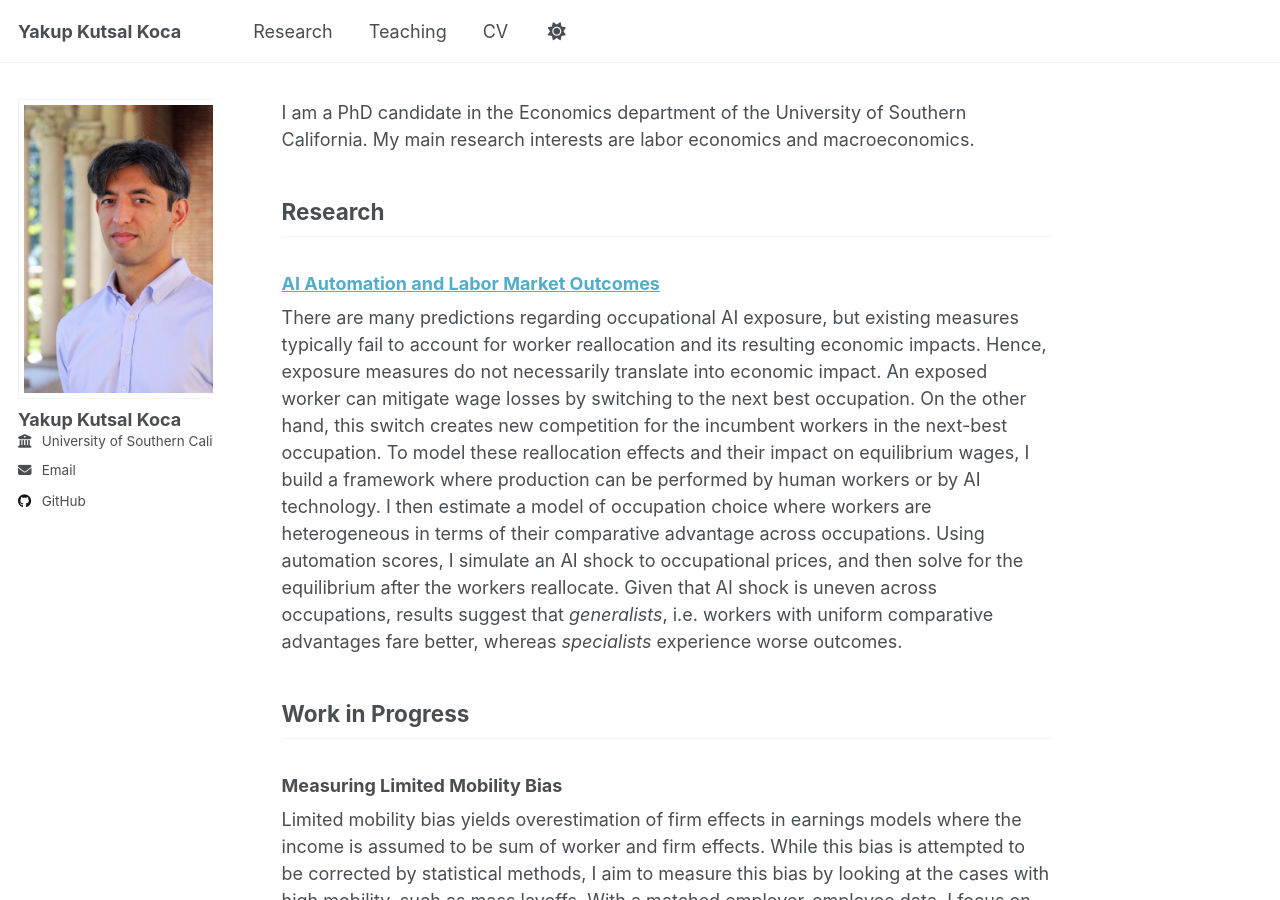
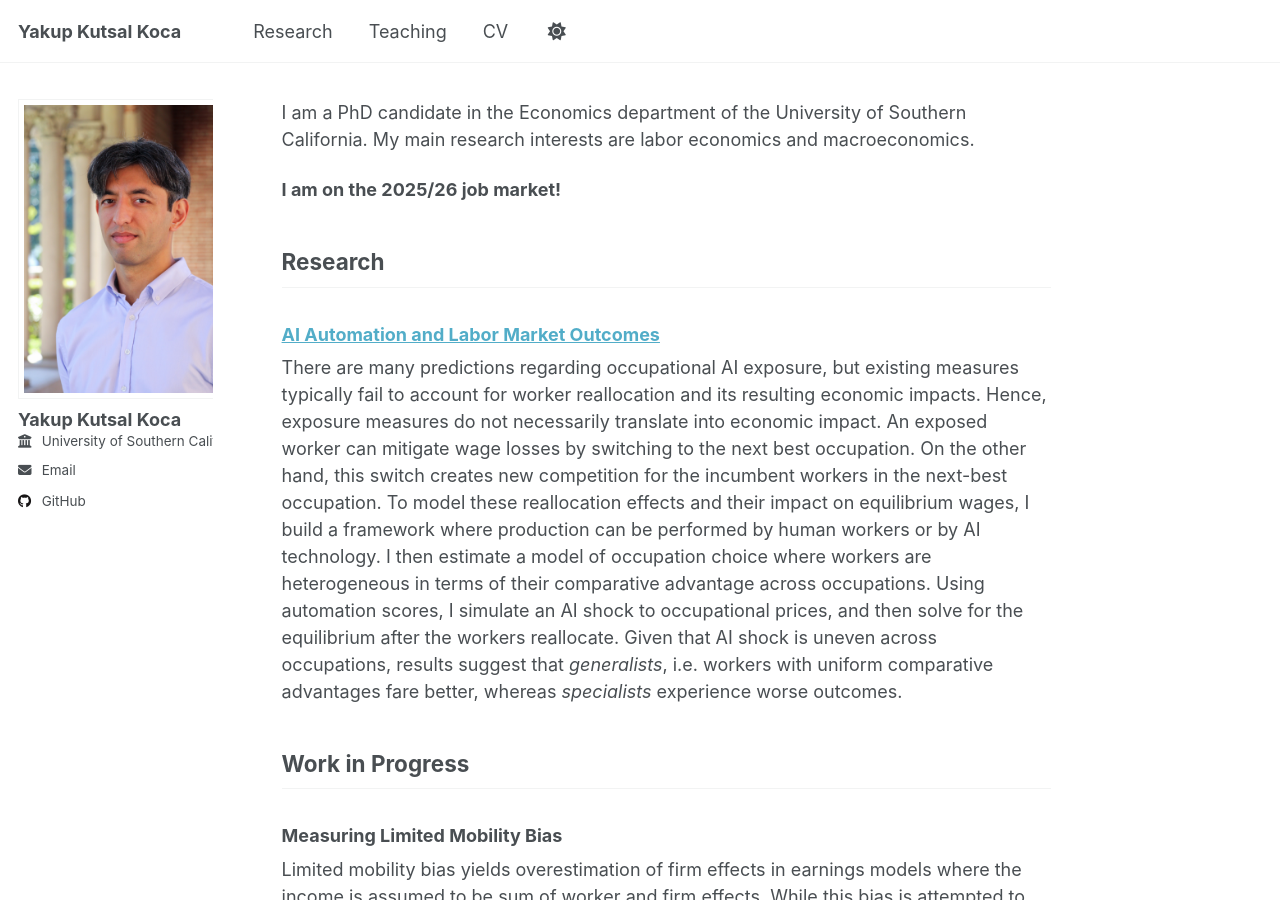
Before and after one commit to ykkoca/ykkoca.github.io, a Jekyll site: the page built from _pages/about.md, in a window 1280 px wide and 900 px high. Built offline with Jekyll 4.4.1, drawn with Linux system fonts in a browser that asks for light colours; a script that is not in the unit is left out.

Commit message:
update jmp

```diff
--- a/_pages/about.md
+++ b/_pages/about.md
@@ -7,6 +7,8 @@ redirect_from:
 ---
 
 I am a PhD candidate in the Economics department of the University of Southern California. My main research interests are labor economics and macroeconomics.
+
+**I am on the 2025/26 job market!**
 
 ## Research
 
```
